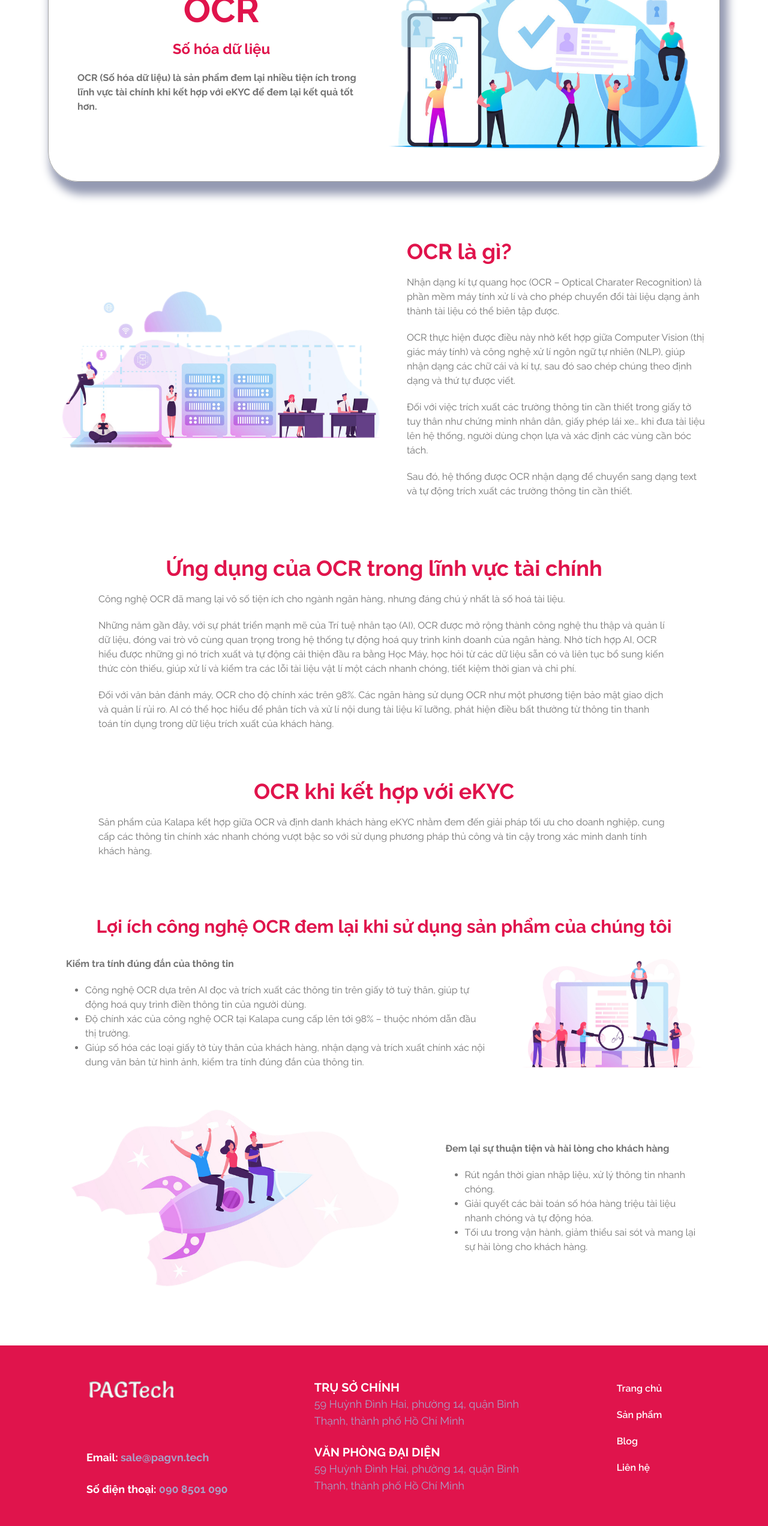
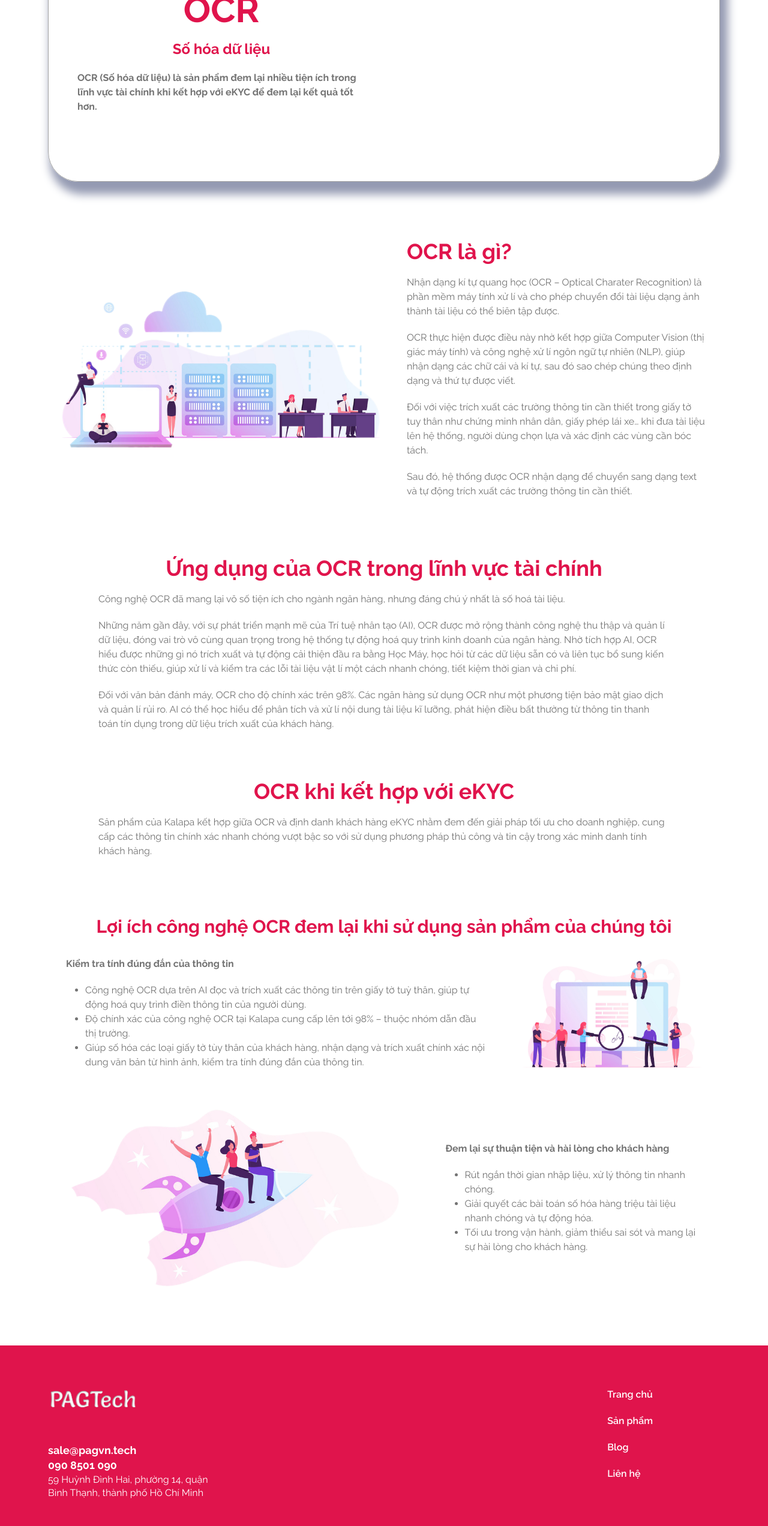
Before and after one commit to tientien1103/pag-website, a Next.js app: page /ocr-detail in a window 1280 px wide. Shown: the part 234-2778 px from the top of the page at 60% size. Built offline with nearby package versions, Linux system fonts and the light colour scheme.

Commit message:
fix bug deyploy

```diff
--- a/src/app/contact/page.tsx
+++ b/src/app/contact/page.tsx
@@ -28,7 +28,7 @@
     <main className="min-h-screen overflow-hidden">
       <section className="mt-6">
         <div className="container max-w-6xl">
-          <SubBanner type="liên hệ" image="/img/contact-banner.png" />
+          <SubBanner type="liên hệ" />
         </div>
       </section>
 
--- a/src/app/ekyc-detail/page.tsx
+++ b/src/app/ekyc-detail/page.tsx
@@ -11,7 +11,6 @@
           <DetailBanner
             title="eKYC"
             subTitle="Định danh khách hàng"
-            image="/img/ekyc-detail-banner.png"
             description="eKYC là định danh khách hàng điện tử được ứng dụng nhiều trong chấm điểm tín dụng giúp đem lại sự thuận tiện và tin cậy."
           />
         </div>
--- a/src/app/services/page.tsx
+++ b/src/app/services/page.tsx
@@ -1,3 +1,4 @@
+import Container from "@/components/common/Container";
 import SubBanner from "@/components/common/SubBanner";
 import ApiHub from "@/components/services/ApiHub";
 import Ekyc from "@/components/services/Ekyc";
@@ -8,27 +9,27 @@
   return (
     <main className="min-h-screen overflow-hidden">
       <section className="mt-6">
-        <div className="container max-w-6xl">
+        <Container>
           <SubBanner type="sản phẩm" product="ekyc - api hub - lead scoring" />
-        </div>
+        </Container>
       </section>
 
       <section className="mt-8 md:mt-20">
-        <div className="container max-w-7xl md:mx-20 lg:mx-36">
+        <Container>
           <Ekyc />
-        </div>
+        </Container>
       </section>
 
       <section>
-        <div className="container max-w-7xl md:mx-20 lg:mx-36">
+        <Container>
           <ApiHub />
-        </div>
+        </Container>
       </section>
 
       <section>
-        <div className="container max-w-7xl md:mx-20 lg:mx-36">
+        <Container>
           <LeadScoring />
-        </div>
+        </Container>
       </section>
     </main>
   );
--- a/src/components/common/DetailBanner.tsx
+++ b/src/components/common/DetailBanner.tsx
@@ -8,15 +8,9 @@
   title: string;
   subTitle: string;
   description: string;
-  image: string;
 }
 
-function DetailBanner({
-  title,
-  subTitle,
-  description,
-  image,
-}: DetailBannerProps) {
+function DetailBanner({ title, subTitle, description }: DetailBannerProps) {
   useEffect(() => {
     AOS.init({
       delay: 500,
@@ -45,18 +39,6 @@
           {description}
         </p>
       </div>
-      <div
-        className="relative mt-4 h-[280px] w-full md:mt-0 md:w-[350px] lg:h-[409px] lg:w-[531px]"
-        data-aos="fade-left"
-      >
-        <Image
-          src={image}
-          alt=""
-          fill
-          className="object-contain"
-          sizes="(max-width: 768px) 100vw, (max-width: 1200px) 50vw, 33vw"
-        />
-      </div>
     </div>
   );
 }
--- a/src/components/layout/Footer/index.tsx
+++ b/src/components/layout/Footer/index.tsx
@@ -5,6 +5,7 @@
 import SocialIcon, { SocialIconProps } from "@/components/common/Social";
 import FooterMenu from "./Menu";
 import { FOOTER_SERVICES_MENU, FOOTER_WORK_MENU } from "@/consts/footer-menu";
+import Container from "@/components/common/Container";
 
 export interface INavigation {
   href: string;
@@ -28,10 +29,10 @@
 export default function Footer() {
   return (
     <footer className="relative w-full bg-primary">
-      <div className="container lg:max-w-5xl" aria-label="Global">
-        <div className="md:py-19 flex flex-col-reverse items-start gap-4 py-6 md:flex-row md:items-center md:gap-7 lg:gap-36">
-          <div className="flex flex-col gap-7 md:flex-row lg:gap-36">
-            <div className="lg:space-y-7">
+      <Container>
+        <div className="flex flex-col-reverse items-start gap-4 md:w-[90%] md:flex-row md:items-center md:justify-between md:gap-7 md:py-10 lg:gap-36">
+          <div className="flex flex-col gap-7 md:flex-row lg:gap-40">
+            <div className="w-full md:max-w-[300px]">
               <Link href="/" className="-m-1.5 w-fit p-1.5">
                 <Logo
                   className="w-[90px] md:mb-6 md:w-[150px]"
@@ -41,12 +42,14 @@
                 />
               </Link>
               <p className="text-lg font-bold leading-snug text-white">
-                <span>Email: </span>
-                <span className="text-accent">sale@pagvn.tech</span>
+                sale@pagvn.tech
               </p>
               <p className="text-lg font-bold leading-snug text-white">
-                <span>Số điện thoại: </span>
-                <span className="text-accent">090 8501 090</span>
+                090 8501 090
+              </p>
+              <p className="leading-snug text-white">
+                59 Huỳnh Đình Hai, phường 14, quận Bình Thạnh, thành phố Hồ Chí
+                Minh
               </p>
               {/* <div className="flex gap-4">
               {SOCIAL_ICONS.map((item) => (
@@ -54,15 +57,8 @@
               ))}
             </div> */}
             </div>
-            <div className="flex w-[360px] flex-col gap-6 md:mt-8">
-              <p className="leading-snug text-white">
-                <span className="text-xl font-bold">TRỤ SỞ CHÍNH</span>
-                <br />
-                <span className="text-lg text-accent">
-                  59 Huỳnh Đình Hai, phường 14, quận Bình Thạnh, thành phố Hồ
-                  Chí Minh
-                </span>
-              </p>
+            {/* <div className="flex w-[360px] flex-col gap-6 md:mt-8">
+
               <p className="leading-snug text-white">
                 <span className="text-xl font-bold">VĂN PHÒNG ĐẠI DIỆN</span>
                 <br />
@@ -71,20 +67,17 @@
                   Chí Minh
                 </span>
               </p>
-            </div>
+            </div> */}
           </div>
-          <div className="flex h-full items-start justify-start font-bold">
+          <div className="mt-8 flex h-full items-start justify-start font-bold md:mt-0">
             {/* <FooterMenu
               className="hidden w-full md:block md:w-1/2"
               items={FOOTER_SERVICES_MENU}
             /> */}
-            <FooterMenu
-              className="hidden w-full md:block"
-              items={FOOTER_WORK_MENU}
-            />
+            <FooterMenu className="block w-full" items={FOOTER_WORK_MENU} />
           </div>
         </div>
-      </div>
+      </Container>
       <p className="p-5 text-center text-xl text-white">
         Copyright © {new Date().getFullYear()} PAG Tech
       </p>
--- a/src/components/services/Ekyc.tsx
+++ b/src/components/services/Ekyc.tsx
@@ -18,7 +18,7 @@
   }, []);
   return (
     <div className="mx-6 flex flex-col-reverse gap-4 md:mx-0 md:gap-0 lg:flex-row lg:gap-52">
-      <div className="mb-16 flex w-full flex-col gap-5 md:ml-16 md:max-w-[670px] lg:max-w-[490px]">
+      <div className="mb-16 flex w-full flex-col gap-5 md:max-w-[670px] lg:max-w-[490px]">
         <Link href="/ekyc-detail">
           <h3
             className="text-xl font-bold text-primary md:text-2xl"
```
